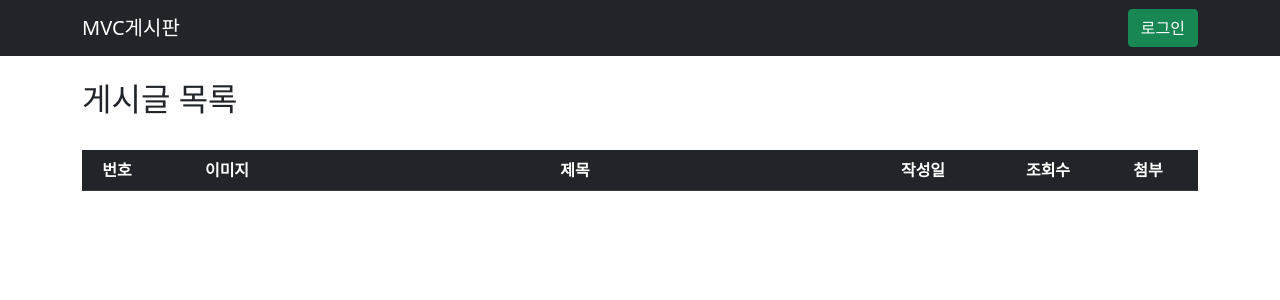
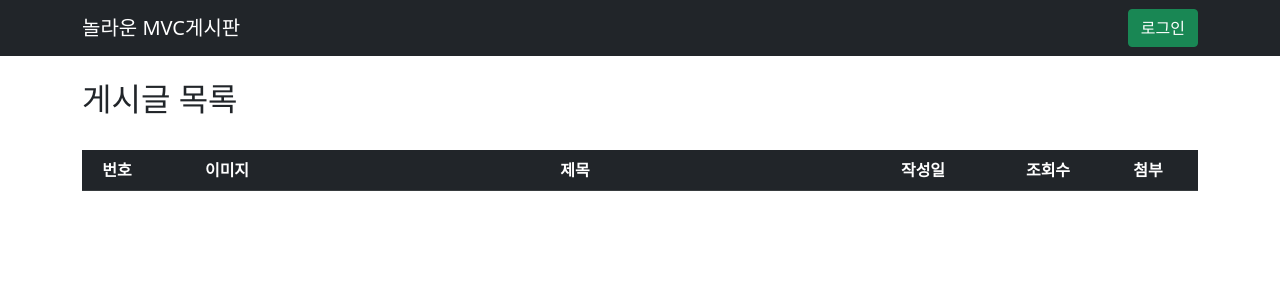
Before and after one commit to Suyong-Hwang/PythonBoard, a Flask app: page / in a window 1280 px wide. Shown: the top 300 px of the page. Run offline with Flask 3, Linux system fonts and the light colour scheme; data that the repository does not hold is empty.

Commit message:
deploy적용

```diff
--- a/templates/index.html
+++ b/templates/index.html
@@ -14,7 +14,7 @@
 <body>
     <nav class="navbar navbar-expand-lg navbar-dark bg-dark">
         <div class="container">
-            <a class="navbar-brand" href="/">MVC게시판</a>
+            <a class="navbar-brand" href="/">놀라운 MVC게시판</a>
 
                 <div style="float:right;">
                 <a href="/login" class="btn btn-success">
```
Also changed, not shown: .github/workflows/deploy.yml.
